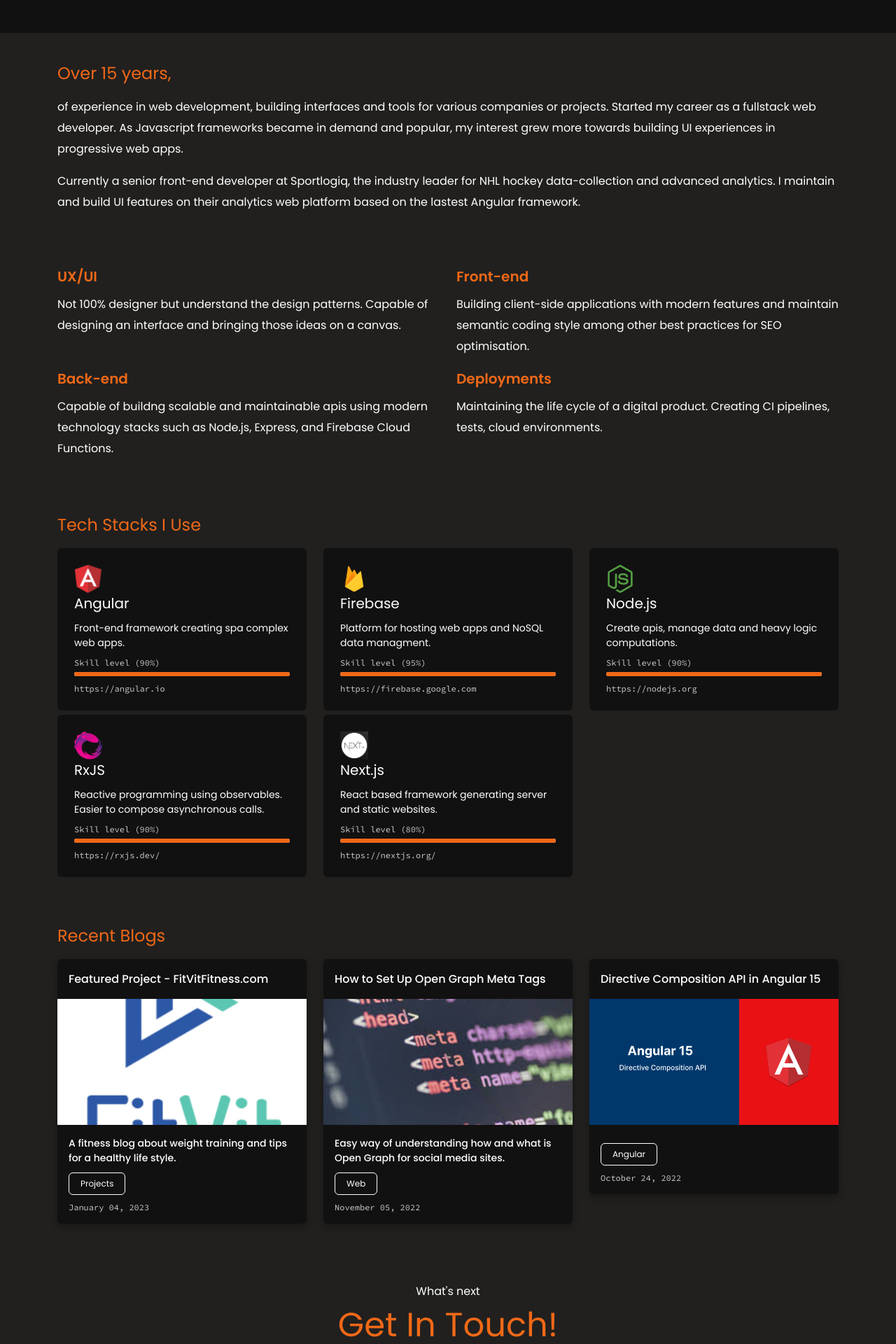
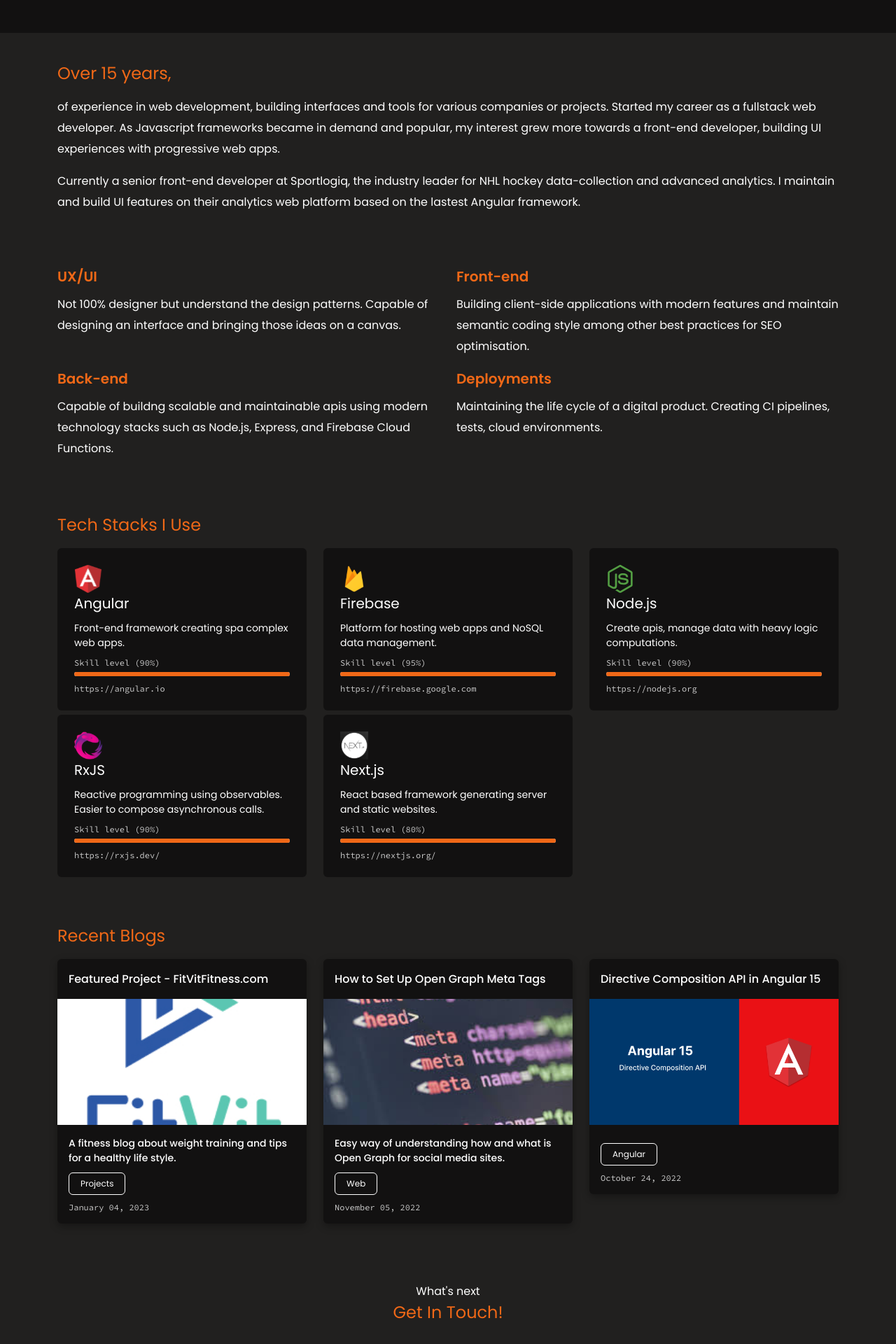
Before and after one commit to JGSolutions/jerry-gagliano, a Next.js app: page / in a window 1280 px wide. Shown: the part 500-2420 px from the top of the page at 70% size. Built offline with nearby package versions, Linux system fonts and the light colour scheme.

Commit message:
fixed SEO issues

```diff
--- a/pages/_document.js
+++ b/pages/_document.js
@@ -2,7 +2,7 @@ import { Html, Head, Main, NextScript } from 'next/document'
 
 function MyDocument() {
     return (
-        <Html>
+        <Html lang="en">
             <Head>
                 <link rel="icon" href="/favicon.svg" sizes="any" type="image/svg+xml" />
                 <link rel="preconnect" href="https://fonts.googleapis.com"></link>
--- a/pages/index.tsx
+++ b/pages/index.tsx
@@ -72,7 +72,7 @@ export default function Home({ getRecentPosts }) {
                 <p className={utilStyles.paragraph}>
                   of experience in web development, building interfaces and tools for various companies or projects.
                   Started my career as a fullstack web developer. As Javascript frameworks became in demand and popular, my interest
-                  grew more towards building UI experiences in progressive web apps.
+                  grew more towards a front-end developer, building UI experiences with progressive web apps.
                 </p>
 
                 <p className={utilStyles.paragraph}>
@@ -141,10 +141,10 @@ export default function Home({ getRecentPosts }) {
                 <TechStackItem name="Angular" image="angular-logo.svg" description="Front-end framework creating spa complex web apps." url="https://angular.io" level="90"/>
               </div>
               <div className="col-xs-6 col-md-6 col-lg-4">
-                <TechStackItem name="Firebase" image="firebase-logo.svg" description="Platform for hosting web apps and NoSQL data managment." url="https://firebase.google.com" level="95"/>
+                <TechStackItem name="Firebase" image="firebase-logo.svg" description="Platform for hosting web apps and NoSQL data management." url="https://firebase.google.com" level="95"/>
               </div>
               <div className="col-xs-6 col-md-6 col-lg-4">
-                <TechStackItem name="Node.js" image="nodejs-logo.svg" description="Create apis, manage data and heavy logic computations. " url="https://nodejs.org" level="90"/>
+                <TechStackItem name="Node.js" image="nodejs-logo.svg" description="Create apis, manage data with heavy logic computations. " url="https://nodejs.org" level="90"/>
               </div>
               <div className="col-xs-6 col-md-6 col-lg-4">
                 <TechStackItem
@@ -196,7 +196,7 @@ export default function Home({ getRecentPosts }) {
           <div className={styles.contact}>
             <div>
               <p>What&#39;s next</p>
-              <h1 className={styles.contactHeader}>Get In Touch!</h1>
+              <h2 className={styles.contactHeader}>Get In Touch!</h2>
             </div>
 
             <p className={utilStyles.paragraph}>
--- a/pages/posts/fitvitfitness-portfolio.mdx
+++ b/pages/posts/fitvitfitness-portfolio.mdx
@@ -8,7 +8,7 @@ Website: [FitVit](https://fitvitfitness.com/)
 
 A side web project launched in December of 2022 called FitVit which stands for 'Fitness and Vitality'. I developed the site with a personal trainer named Chris Daoud, providing fitness workout programs and information to motivate people to stay fit.
 
-Fitness has been one of my passionate hobbies in recent years. I got excited to develop this project with Chris, who is also passionate about fitness. He's much more experienced, and knowledgeable than I am, which he pursued a trainer certification. If your curious about Chris check him out [here](https://fitvitfitness.com/about/).
+Fitness has been one of my passionate hobbies in recent years. I got excited to develop this project with Chris, who is also passionate about fitness. He's much more experienced, and knowledgeable than I am, which he pursued a trainer certification. Read more about [Chris Daoud](https://fitvitfitness.com/about/) if your curious.
 
 ## Overview & Goal
 
```
